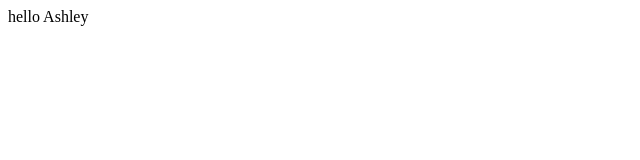
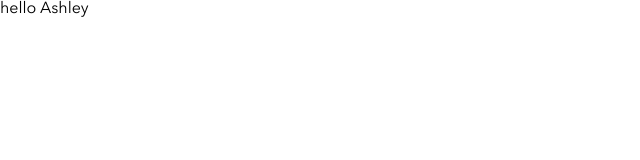
Before and after one commit to AshleyMirandaMakes/brainflix-ashley-miranda, a React (Create React App) app in the folder sprint-one/: page / in a window 1280 px wide. Shown: the top 160 px of the page, without its empty margins (0-640 px from the left). Built offline with nearby package versions, Linux system fonts and the light colour scheme.

Commit message:
fonts working! scss linking done?

```diff
--- a/sprint-one/src/App.js
+++ b/sprint-one/src/App.js
@@ -1,4 +1,5 @@
 import './App.scss';
+import '../src/partials/_resets.scss'
 
 function App() {
   return (
--- a/sprint-one/src/App.scss
+++ b/sprint-one/src/App.scss
@@ -0,0 +1,4 @@
+// @use './partials/fonts.scss' as *;
+// @use './partials/variables.scss' as *;
+// @use './partials/mixins.scss' as *;
+// @use './partials/resets.scss' as *;
--- a/sprint-one/src/index.scss
+++ b/sprint-one/src/index.scss
@@ -1,4 +1,7 @@
 @use './partials/fonts.scss' as *;
+@use './partials/variables.scss' as *;
+@use './partials/mixins.scss' as *;
+@use './partials/resets.scss' as *;
 
 *, *::before, *::after {
   box-sizing: border-box;
--- a/sprint-one/src/partials/_fonts.scss
+++ b/sprint-one/src/partials/_fonts.scss
@@ -1,23 +1,23 @@
 @font-face {
   font-family: 'AvenirNext LT Pro';
-  src: url('../Assets/Font/band-site-fonts/AvenirNextLTPro-Bold.woff2') format('woff2'),
-      url('../Assets/Font/band-site-fonts/AvenirNextLTPro-Bold.woff') format('woff');
+  src: url('../assets/fonts/AvenirNextLTPro-Bold.woff2') format('woff2'),
+      url('../assets/fonts/AvenirNextLTPro-Bold.woff') format('woff');
   font-weight: 700;
   font-style: normal;
 }
 
 @font-face {
   font-family: 'AvenirNext LT Pro';
-  src: url('../Assets/Font/band-site-fonts/AvenirNextLTPro-Demi.woff2') format('woff2'),
-      url('../Assets/Font/band-site-fonts/AvenirNextLTPro-Demi.woff') format('woff');
+  src: url('../assets/fonts/AvenirNextLTPro-Demi.woff2') format('woff2'),
+      url('../assets/fonts/AvenirNextLTPro-Demi.woff') format('woff');
   font-weight: 600;
   font-style: normal;
 }
 
 @font-face {
   font-family: 'AvenirNext LT Pro';
-  src: url('../Assets/Font/band-site-fonts/AvenirNextLTPro-Regular.woff2') format('woff2'),
-      url('../Assets/Font/band-site-fonts/AvenirNextLTPro-Regular.woff') format('woff');
+  src: url('../assets/fonts/AvenirNextLTPro-Regular.woff2') format('woff2'),
+      url('../assets/fonts/AvenirNextLTPro-Regular.woff') format('woff');
   font-weight: 400;
   font-style: normal;
 }
--- a/sprint-one/src/partials/_resets.scss
+++ b/sprint-one/src/partials/_resets.scss
@@ -1,7 +1,7 @@
 @use './fonts' as *;
 @use './variables' as *;
 @use './mixins' as *;
-//import?
+
 
 html {
   box-sizing: border-box;
@@ -19,6 +19,10 @@ html {
   padding: 0;
   @include font-regular;
   //border: 1px solid lavender;
+}
+
+body {
+  @include font-regular;
 }
 
 
--- a/sprint-one/src/partials/_variables.scss
+++ b/sprint-one/src/partials/_variables.scss
@@ -9,8 +9,7 @@ $color-mercury: #E1E1E1;
 $color-silver: #AFAFAF;
 $color-lightblue-brainflix: #0095FF;
 $color-skyblue-brainflix: #0065AD;
-$color-oceanblue-instock: #004892;
-$color-darkblue-instock: #002F5F;
+
 $color-black: #323232;
 //$color-dark-black : #000000;
 
@@ -18,8 +17,6 @@ $color-black: #323232;
 // #323232 - Paragraph text
 // #AFAFAF - Text label style
 // #E1E1E1 - Text field border #FAFAFA - Text field background fill
-// Instock Colors:
-// #323232 - Navigation background fill #004892 - Primary CTA & Text link #002F5F - Primary CTA Hover
 // BrainFlix:
 // #323232 - Navigation background fill #0095FF - Primary CTA & Text link #0065AD - Primary CTA Hover
 // BandSite:
```
Also changed, not shown: sprint-one/src/components/Nav.js (added, +16 -0 lines), sprint-one/src/components/Nav.scss (added).
